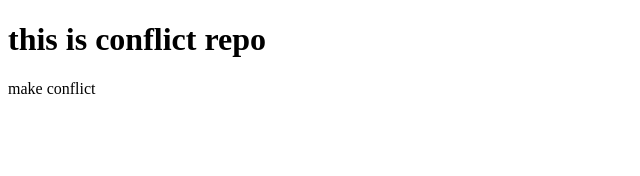
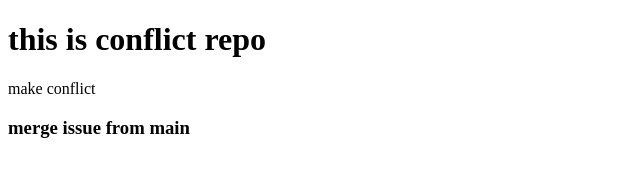
Before and after one commit to Sajjadhosenshohan/conflict-repo, a plain HTML site: page index.html in a window 1280 px wide. Shown: the whole page, without its empty margins (0-640 px from the left). Drawn offline with Linux system fonts and the light colour scheme.

Commit message:
merge issue from main

```diff
--- a/index.html
+++ b/index.html
@@ -8,5 +8,6 @@
 <body>
     <h1>this is conflict repo</h1>
     <p>make conflict</p>
+    <h3>merge issue from main</h3>
 </body>
 </html>
```
